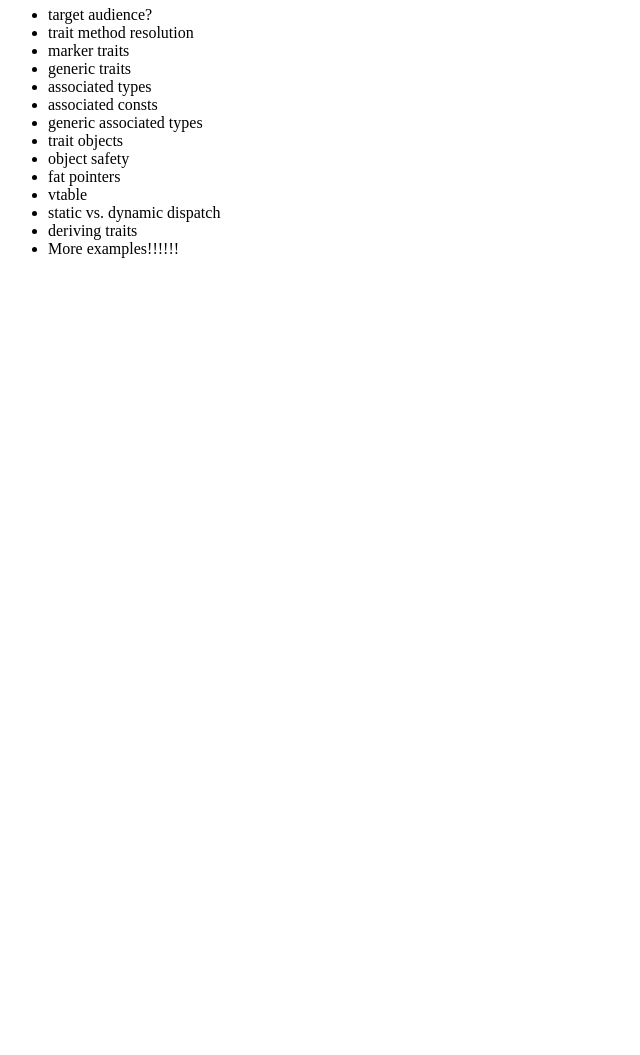
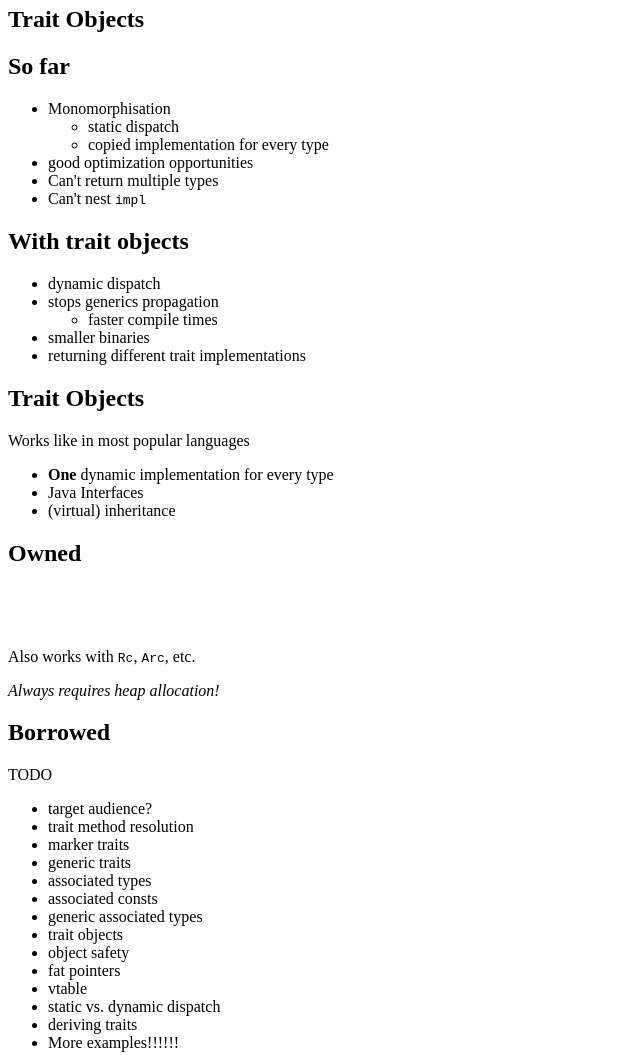
Before and after one commit to FSMaxB/Rust-Community-Stuttgart-Traits_and_Trait_Objects, a website built with Vite: page index.html in a window 1280 px wide. Shown: the part 3820-4875 px from the top of the page, without its empty margins (0-640 px from the left). Before the commit the page ends 4094 px from the top, so only its background shows below. Built offline with nearby package versions, Linux system fonts and the light colour scheme; what reveal.js would draw is missing.

Commit message:
Start with trait objects

```diff
--- a/index.html
+++ b/index.html
@@ -411,6 +411,68 @@
 					</section>
 				</section>
 				<section>
+					<section>
+						<h2>Trait Objects</h2>
+					</section>
+					<section>
+						<h2>So far</h2>
+						<ul>
+							<li class="fragment">Monomorphisation
+								<ul>
+									<li>static dispatch</li>
+									<li>copied implementation for every type</li>
+								</ul>
+							</li>
+							<li class="fragment">good optimization opportunities</li>
+							<li class="fragment">Can't return multiple types</li>
+							<li class="fragment">Can't nest <code>impl</code></li>
+						</ul>
+					</section>
+					<section>
+						<h2>With trait objects</h2>
+						<ul>
+							<li class="fragment">dynamic dispatch</li>
+							<li class="fragment">stops generics propagation
+								<ul>
+									<li class="fragment">faster compile times</li>
+								</ul>
+							</li>
+							<li class="fragment">smaller binaries</li>
+							<li class="fragment">returning different trait implementations</li>
+						</ul>
+					</section>
+					<section>
+						<h2>Trait Objects</h2>
+						<p>Works like in most popular languages</p>
+						<ul>
+							<li class="fragment"><b>One</b> dynamic implementation for every type</li>
+							<li class="fragment">Java Interfaces</li>
+							<li class="fragment">(virtual) inheritance</li>
+						</ul>
+					</section>
+					<section>
+						<h2>Owned</h2>
+						<pre><code data-trim data-noescape data-line-numbers class="language-rust">
+							<script type="text/template">
+								fn print(value: Box<dyn ToString>) {
+									println!("{}", value.to_string());
+								}
+
+								pub fn main() {
+									print(Box::new(1));
+									print(Box::new("hello"));
+								}
+							</script>
+						</code></pre>
+						<p class="fragment">Also works with <code>Rc</code>, <code>Arc</code>, etc.</p>
+						<p class="fragment"><em>Always requires heap allocation!</em></p>
+					</section>
+					<section>
+						<h2>Borrowed</h2>
+						TODO
+					</section>
+				</section>
+				<section>
 					<ul>
 						<li>target audience?</li>
 						<li>trait method resolution</li>
```
